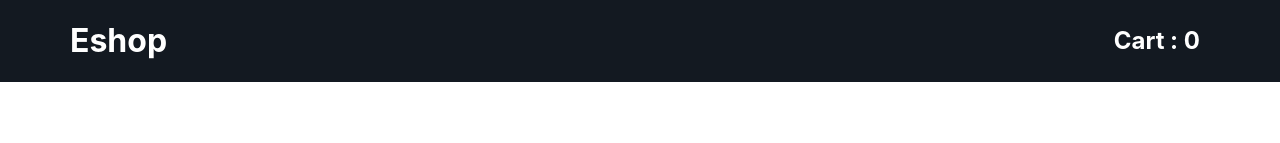
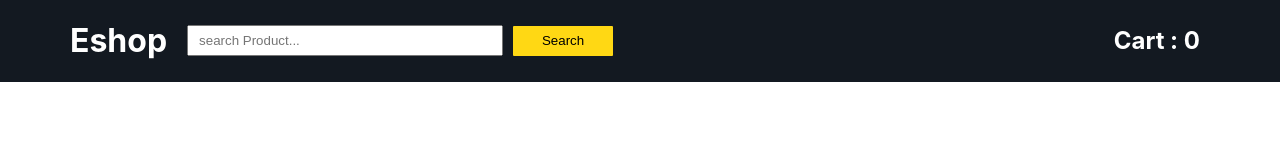
Before and after one commit to gaurangkeluskar22/React-TS-Redux-eShop, a React (Create React App) app: page /cart in a window 1280 px wide. Shown: the top 143 px of the page. Built offline with nearby package versions, Linux system fonts and the light colour scheme.

Commit message:
added search UI in navbar

```diff
--- a/src/Components/NavBar/NavBar.css
+++ b/src/Components/NavBar/NavBar.css
@@ -16,6 +16,7 @@
 
 .navbar-brand-name{
     margin-left: 70px;
+    margin-right: 20px;
 }
 
 .navbar-cart{
--- a/src/Components/NavBar/NavBar.tsx
+++ b/src/Components/NavBar/NavBar.tsx
@@ -19,7 +19,11 @@ const NavBar  : React.FC = () => {
 
     return(
         <div className="navbar-container">
+            <div style={{display:'flex', flexDirection:'row', alignItems:'center'}}>
             <h1 className="navbar-brand-name navbar-text" onClick={handleLogoClick}>Eshop</h1>
+            <input type="text" name="text" placeholder="search Product..." style={{width:'300px', height:'25px', paddingLeft:'10px'}}></input>
+            <button style={{width:'100px', height:'30px', backgroundColor:'#FFD814', marginLeft:'10px', border:'1px #FFD814', borderRadius:'1px'}}>Search</button>
+            </div>
             <h2 className="navbar-text navbar-cart" onClick={handleCartClick}>Cart : {cartDataCount}</h2>
         </div>
     )
```
